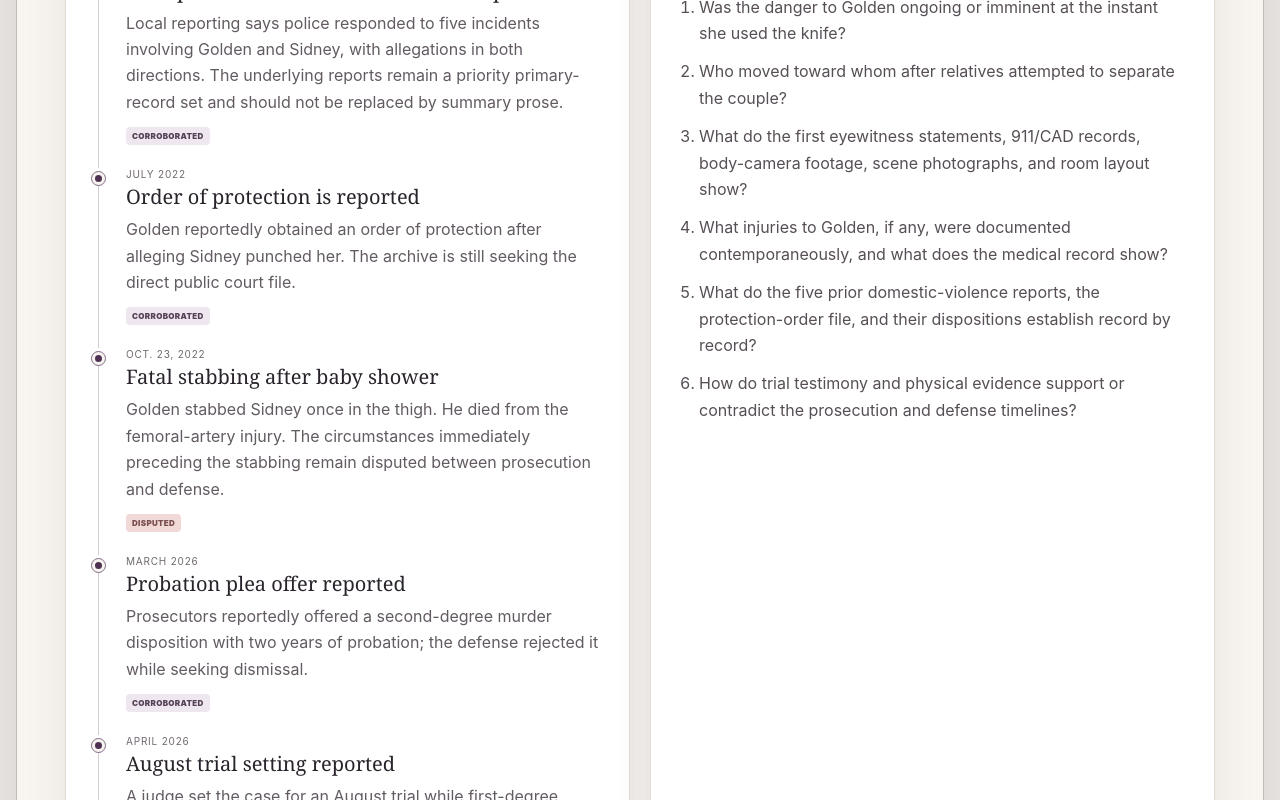
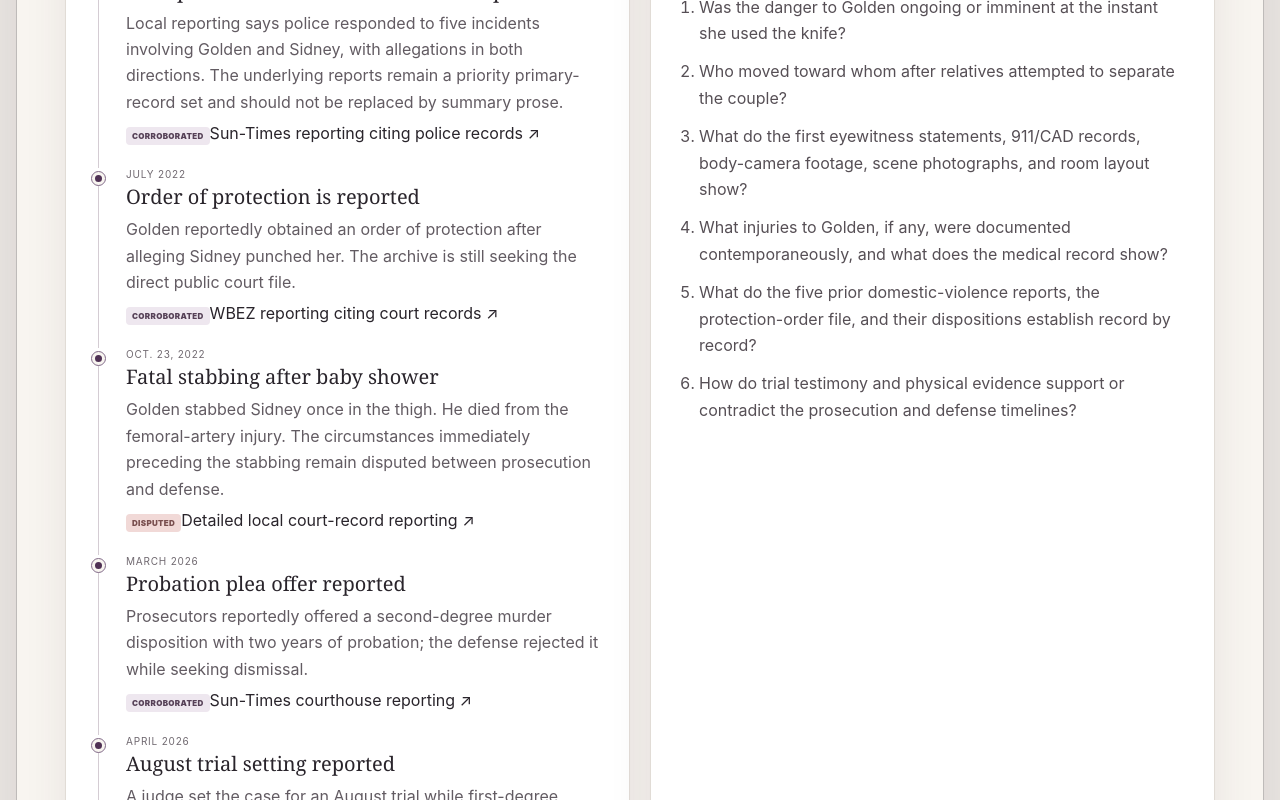
Before and after one commit to katenoahpersonal-svg/Hope-Records, a Next.js app: page /cases/keshia-golden in a window 1280 px wide. Shown: the part 3060-3860 px from the top of the page. Built offline with nearby package versions, Linux system fonts and the light colour scheme.

Commit message:
Make timeline entries open supporting records

```diff
--- a/app/cases/[slug]/page.tsx
+++ b/app/cases/[slug]/page.tsx
@@ -76,7 +76,14 @@ export default async function CasePage({ params }: { params: Promise<{ slug: str
                     <small>{event.date}</small>
                     <strong>{event.title}</strong>
                     <p>{event.body}</p>
-                    {event.label ? <Badge>{event.label}</Badge> : null}
+                    <div className="timelineEvidenceRow">
+                      {event.label ? <Badge>{event.label}</Badge> : null}
+                      {event.url ? (
+                        <a className="timelineSourceLink" href={event.url} target="_blank" rel="noreferrer">
+                          {event.sourceLabel ?? "Open supporting record"} ↗
+                        </a>
+                      ) : null}
+                    </div>
                   </div>
                 </div>
               ))}
```
